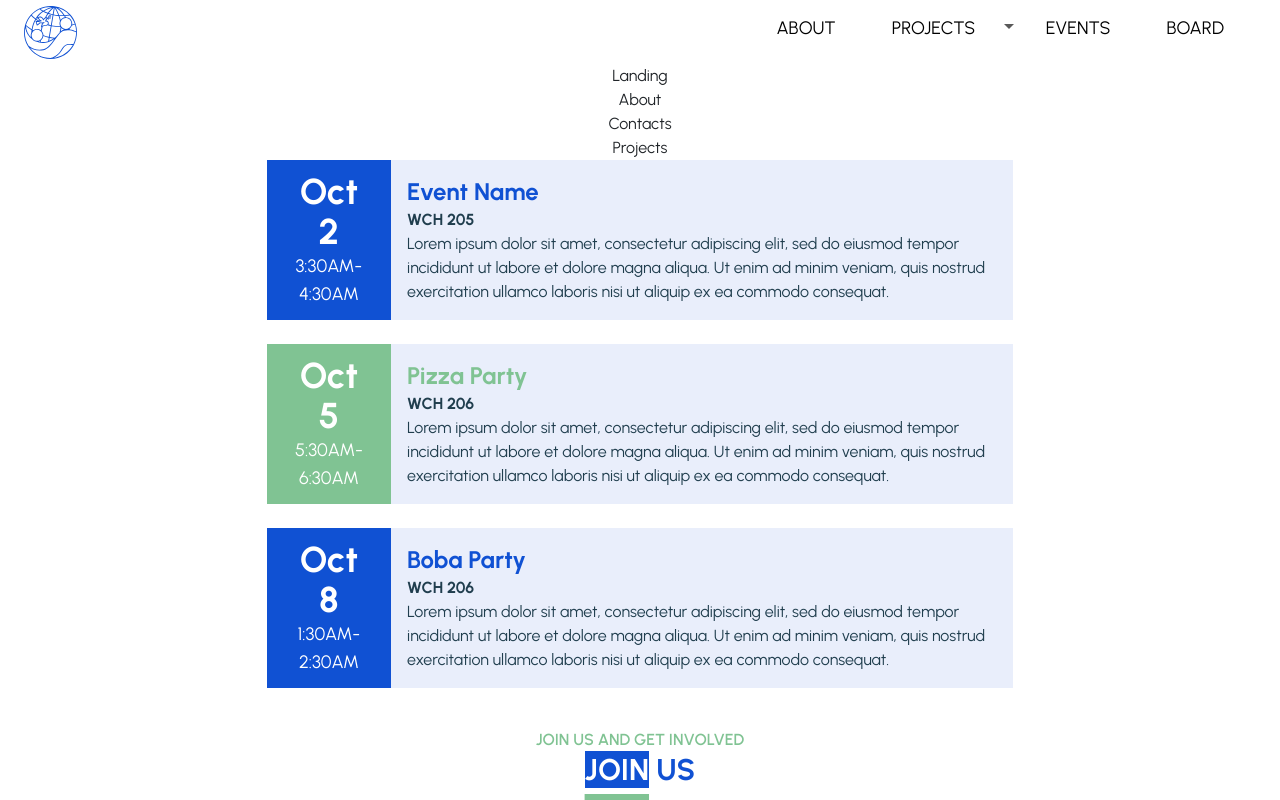
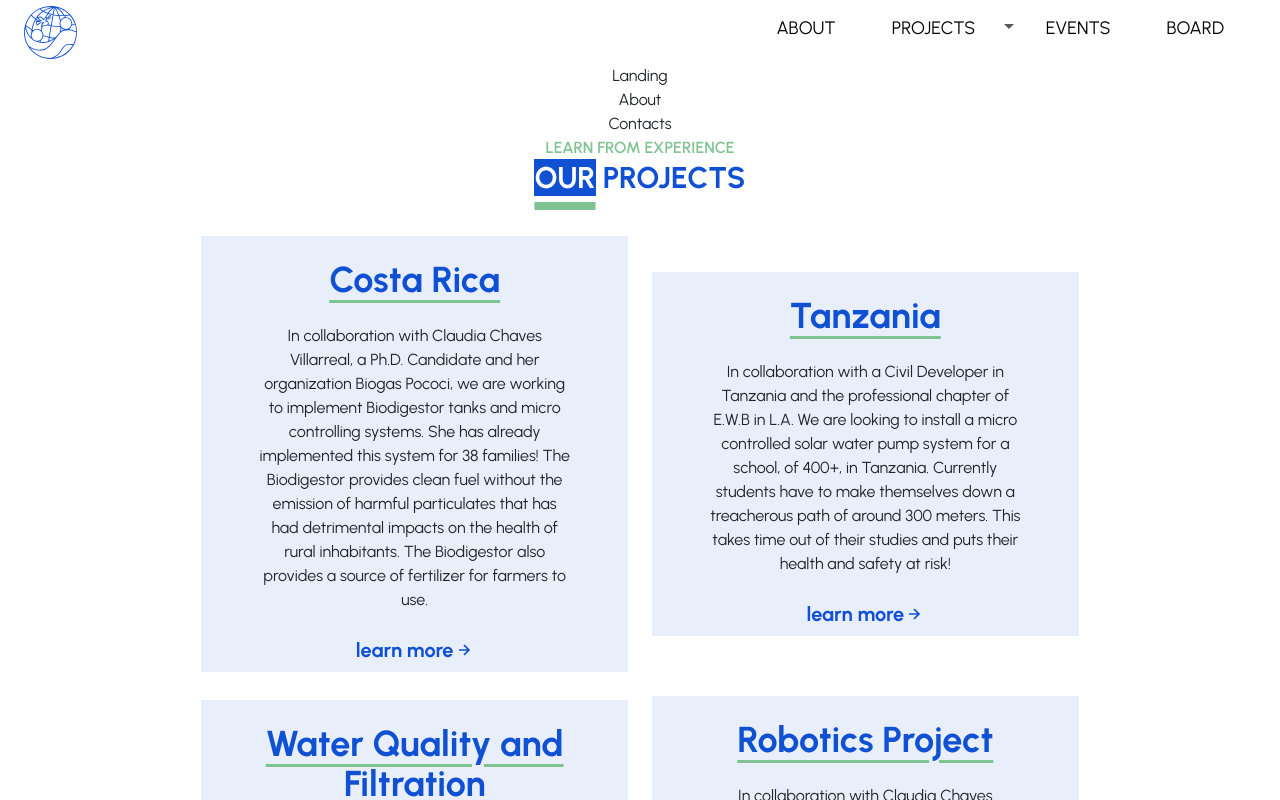
Before and after one commit to acm-ucr/ewb-website, a Next.js app: page / in a window 1280 px wide. Shown: the top 800 px of the page. Built offline with nearby package versions, Linux system fonts and the light colour scheme.

Commit message:
kevin/projectSection

```diff
--- a/src/components/home/Project.jsx
+++ b/src/components/home/Project.jsx
@@ -2,11 +2,11 @@ import ArrowLink from "../ArrowLink.jsx";
 
 const Project = ({ name, description, link }) => {
   return (
-    <div className="bg-ewb-blue-100 w-1/4">
+    <div className="bg-ewb-blue-100 w-1/3">
       <div className="text-ewb-blue-200 text-4xl font-bold underline underline-offset-8 decoration-ewb-green text-center pt-4">
         {name}
       </div>
-      <div className="pt-6 pb-6 px-14 text-center text-lg">{description}</div>
+      <div className="pt-6 pb-6 px-14 text-center text-base">{description}</div>
       <div className="flex items-center justify-center text-blue-800 font-bold pb-2 text-xl">
         <ArrowLink text="learn more" link="{link}" />
       </div>
--- a/src/components/home/Projects.jsx
+++ b/src/components/home/Projects.jsx
@@ -1,5 +1,37 @@
+import Title from "../Title";
+import { PROJECTS } from "@/data/projects";
+import Project from "@/components/home/Project";
+
 const Projects = () => {
-  return <div>Projects</div>;
+  return (
+    <div>
+      <Title subTitle="LEARN FROM EXPERIENCE" title="OUR PROJECTS" />
+      <br />
+      <div className="flex flex-wrap items-center justify-center gap-4">
+        {PROJECTS.map((project, index) => (
+          <Project
+            key={index}
+            name={project.title}
+            description={project.description}
+            link={project.link}
+          />
+        ))}
+      </div>
+      <br />
+    </div>
+  );
 };
 
 export default Projects;
+
+// import Social from "./Social";
+// const Join = () => {
+//   return (
+//     <div className="p-10 flex flex-col gap-y-8">
+//
+//       <Social />
+//     </div>
+//   );
+// };
+
+// export default Join;
```
